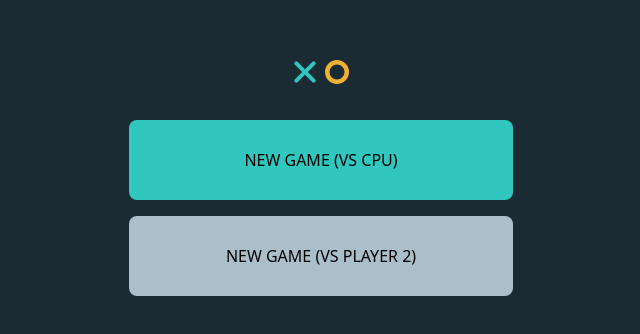
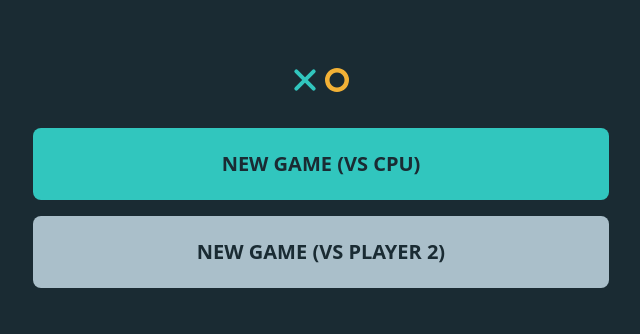
Before and after one commit to alvaromd99/tic-tac-toe, a React (Vite) app: page / in a window 1280 px wide. Shown: the part 224-558 px from the top of the page, without its empty margins (319-959 px from the left). Built offline with nearby package versions, Linux system fonts and the light colour scheme.

Commit message:
add w and h to tailwind config

```diff
--- a/src/components/selector/BtnSelector.jsx
+++ b/src/components/selector/BtnSelector.jsx
@@ -8,7 +8,7 @@ export const BtnSelector = ({ index, mode, changeGameMode }) => {
 	console.log(mode)
 	return (
 		<button
-			className={`${className} w-96 h-20 rounded-lg`}
+			className={`${className} w-large h-18 rounded-lg text-xl text-darkBlue font-bold`}
 			onClick={() => changeGameMode(mode)}>
 			{`NEW GAME ${resultName}`}
 		</button>
--- a/tailwind.config.js
+++ b/tailwind.config.js
@@ -12,7 +12,14 @@ export default {
 		boxShadow: {
 			2: 'rgba(0, 0, 0, 0.16) 0px 3px 6px, rgba(0, 0, 0, 0.23) 0px 3px 6px',
 		},
-		extend: {},
+		extend: {
+			width: {
+				large: '36rem',
+			},
+			height: {
+				18: '4.5rem',
+			},
+		},
 	},
 	plugins: [],
 }
```
